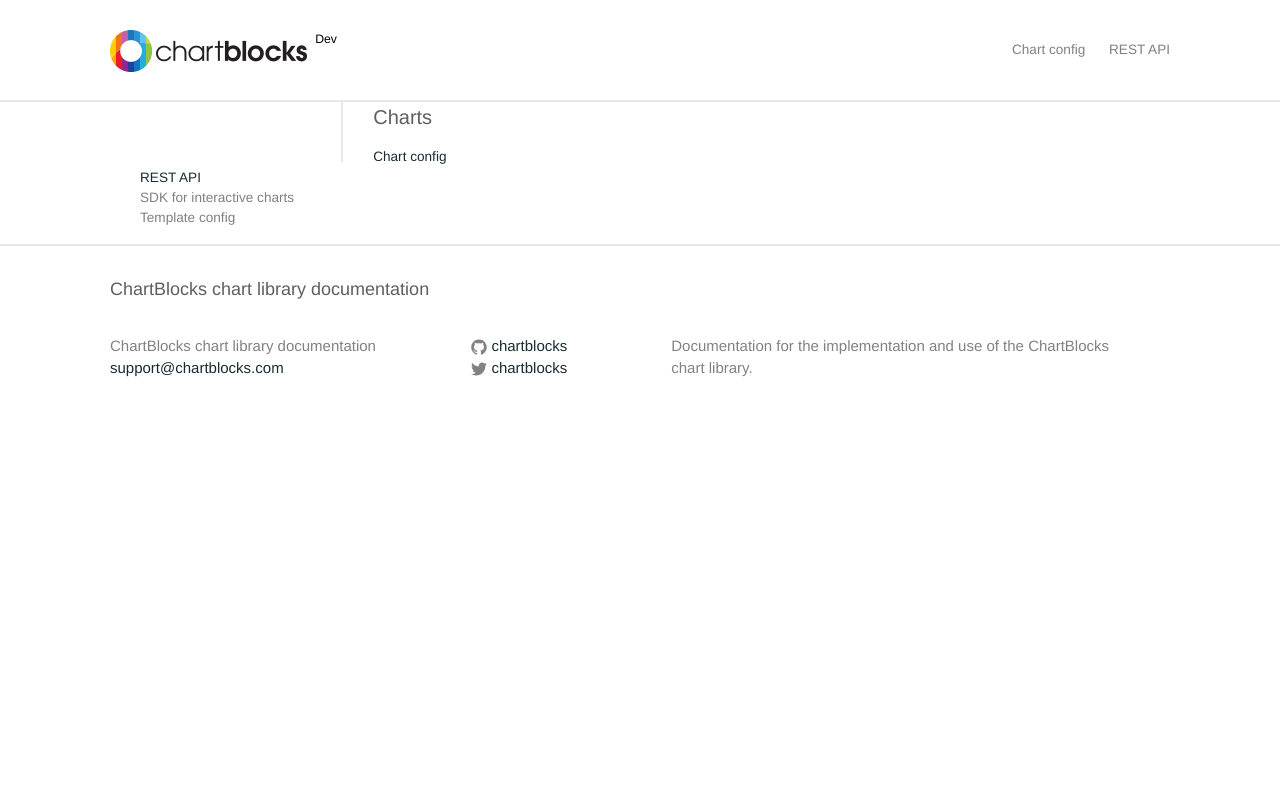
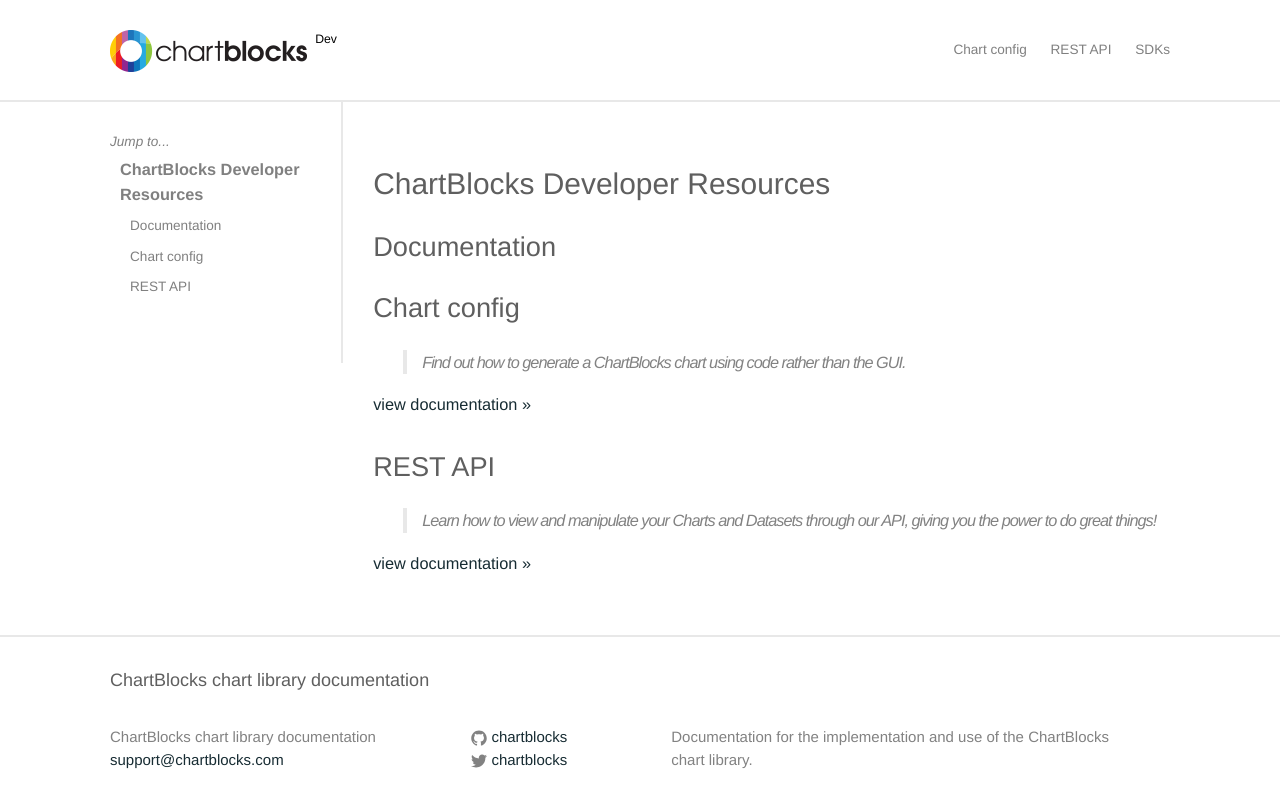
Before and after one commit to ChartBlocks/developer-docs, a Jekyll site: the page built from index.md, in a window 1280 px wide. Shown: the top 808 px of the page. Built offline with Jekyll 4.4.1, drawn with Linux system fonts in a browser that asks for light colours; nearby versions of some CDN libraries.

Commit message:
Index and SDK page formatted

```diff
--- a/index.html
+++ /dev/null
@@ -1,16 +0,0 @@
----
-layout: default
----
-
-<div class="home">
-
-  <h1 class="page-heading">Charts</h1>
-
-  <ul>
-      <li><a href="/chart-config">Chart config</a></li>
-      <li><a href="/rest-api">REST API</a></li>
-      <li>SDK for interactive charts</li>
-      <li>Template config</li>
-  </ul>
-
-</div>
--- /dev/null
+++ b/index.md
@@ -0,0 +1,19 @@
+---
+layout: page
+---
+
+# ChartBlocks Developer Resources
+
+## Documentation
+
+## Chart config
+
+> Find out how to generate a ChartBlocks chart using code rather than the GUI.
+
+[view documentation >>](/chart-config)
+
+## REST API
+
+> Learn how to view and manipulate your Charts and Datasets through our API, giving you the power to do great things!
+
+[view documentation >>](/rest-api)
```
Also changed, not shown: chart-config.md (+0 -2 lines), rest-api.md (+0 -2 lines), sdks.md (added, +27 -0 lines).
